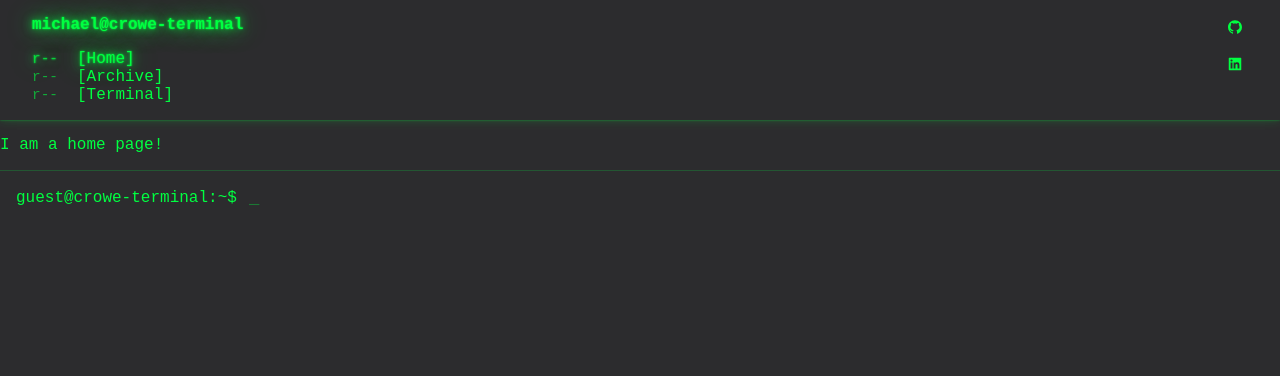
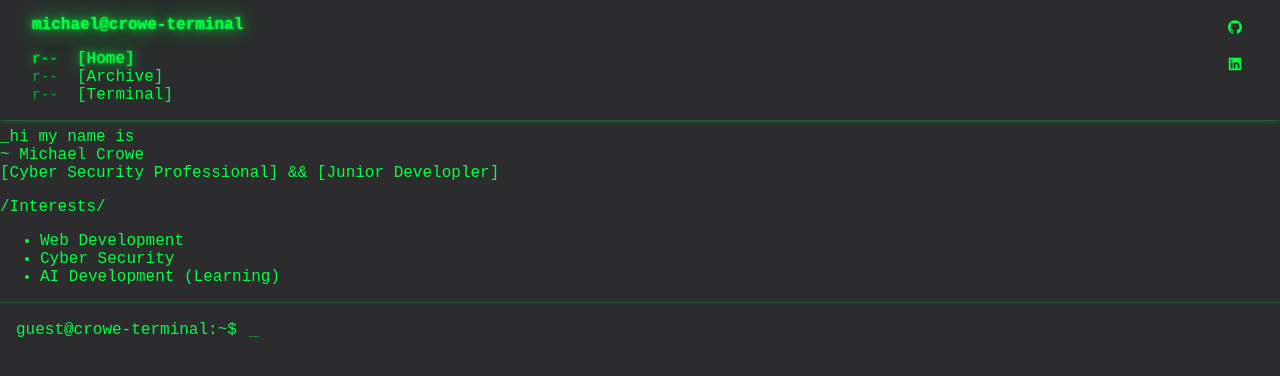
Before and after one commit to michael-crowe/michael-crowe.github.io, a React (Vite) app: page /#/ in a window 1280 px wide. Shown: the top 376 px of the page. Built offline with nearby package versions, Linux system fonts and the light colour scheme.

Commit message:
started Homepage

```diff
--- a/src/assets/styles/pages/_home.scss
+++ b/src/assets/styles/pages/_home.scss
@@ -1 +1,38 @@
 @use '../abstract/variables' as *;
+
+.page {
+    display: flex;
+    align-items: center;
+
+    &__left{
+            display: flex;
+            flex-direction: column;
+            align-items:flex-start;
+            padding: 0.5rem 0 0 ; //top left/right bottom
+
+
+        &__intro {
+                color: $cyber-blue;
+                margin-top: 1.5rem;
+                margin-bottom: 1rem;
+                margin-left: 2rem;
+
+            }
+
+        &__header {
+                margin-left: 4rem;
+                margin-bottom: 1rem;
+            }
+
+        &__title {
+                margin-left: 8rem;
+            }
+
+        &__details {
+                margin-left: 2rem;
+                font-style: italic;
+            }
+
+    }
+
+}
--- a/src/components/CommandInput/CommandInput.jsx
+++ b/src/components/CommandInput/CommandInput.jsx
@@ -28,7 +28,7 @@ const CommandInput = () => {
                     navigate('/terminal')
                     break;
                 case 'help':
-                    console.log("Available: [1 | home], [2 | archive], [3 | terminal] ")
+                    console.log("Available: [1 | cd /home], [2 | cd/ archive], [3 | cd/ terminal], [click on each link]")
                     break;
                 case 'ls':
                     console.log('list out directories')
--- a/src/pages/Home/Home.jsx
+++ b/src/pages/Home/Home.jsx
@@ -1,10 +1,39 @@
 //import scss file
 import '/src/assets/styles/pages/_home.scss'
+
 
 const Home = () => {
 
     return (
-        <p>I am a home page!</p>
+        <main className="page__left">
+            <div className='page__intro'>
+                _hi my name is
+            </div>
+
+            <div className='page__header'>
+                ~ Michael Crowe
+            </div>
+
+            <div className='page__title'>
+                [Cyber Security Professional] && [Junior Developler]
+            </div>
+
+            <div className='page__details'>
+                <p>/Interests/ </p>
+                <ul>
+                    <li>
+                        Web Development
+                    </li>
+                    <li>
+                        Cyber Security
+                    </li>
+                    <li>
+                        AI Development (Learning)
+                    </li>
+                </ul>
+            </div>
+
+        </main>
     )
 }
 
```
